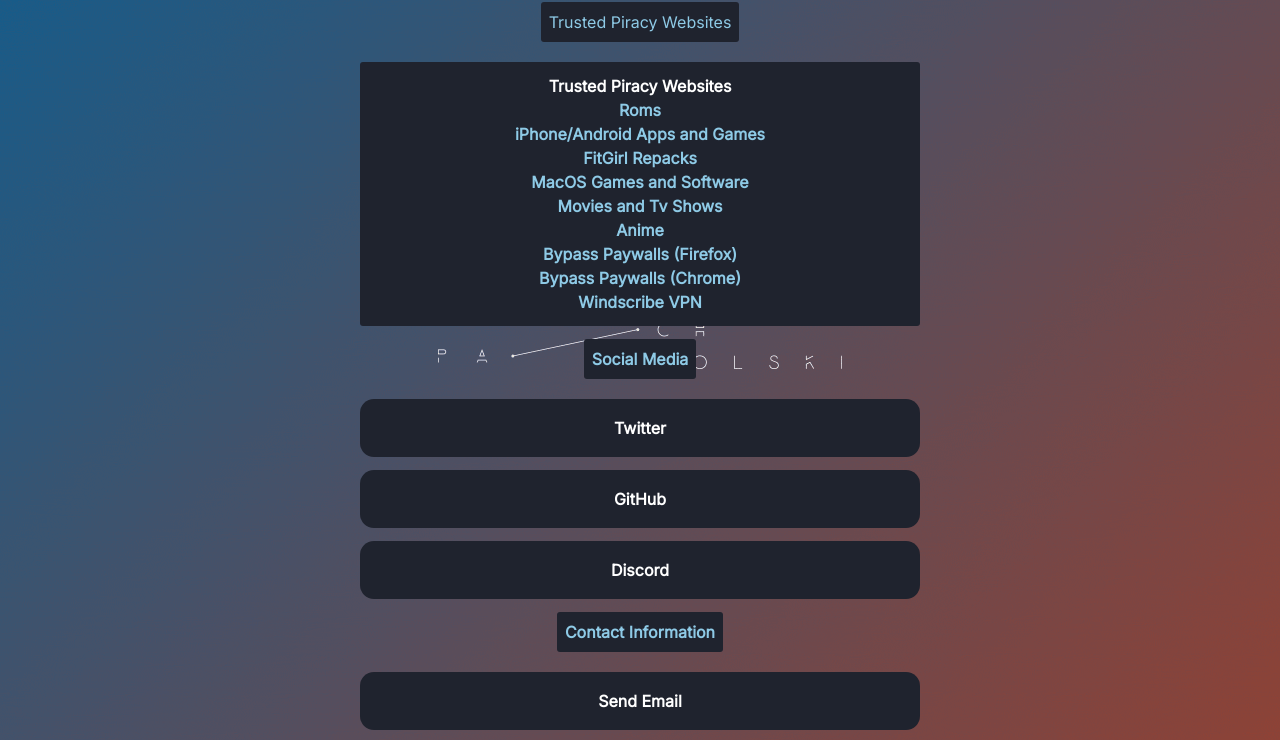
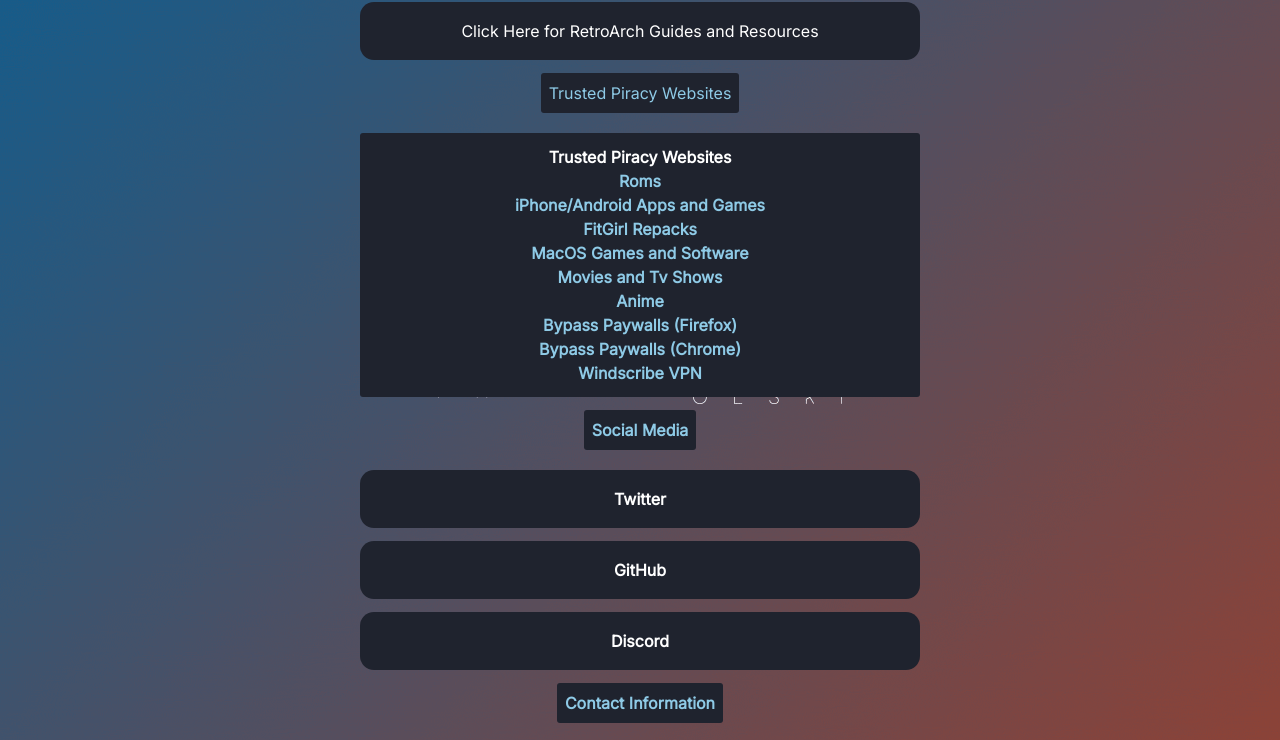
Before and after one commit to Zooderss/Zooderss.github.io, a plain HTML site: page index.html in a window 1280 px wide. Shown: the part 256-996 px from the top of the page. Drawn offline with Linux system fonts and the light colour scheme.

Commit message:
Added RetroArch Website and Button

```diff
--- a/index.html
+++ b/index.html
@@ -25,6 +25,9 @@
         <div>
           <h2>Developer and Security Researcher</h2>
         </div>
+           <center><div class="main_button">
+            <a href="enterlaterhere">Click Here for RetroArch Guides and Resources</a>
+          </div></center>
       </header>
 
 
```
Also changed, not shown: 1 other file.
